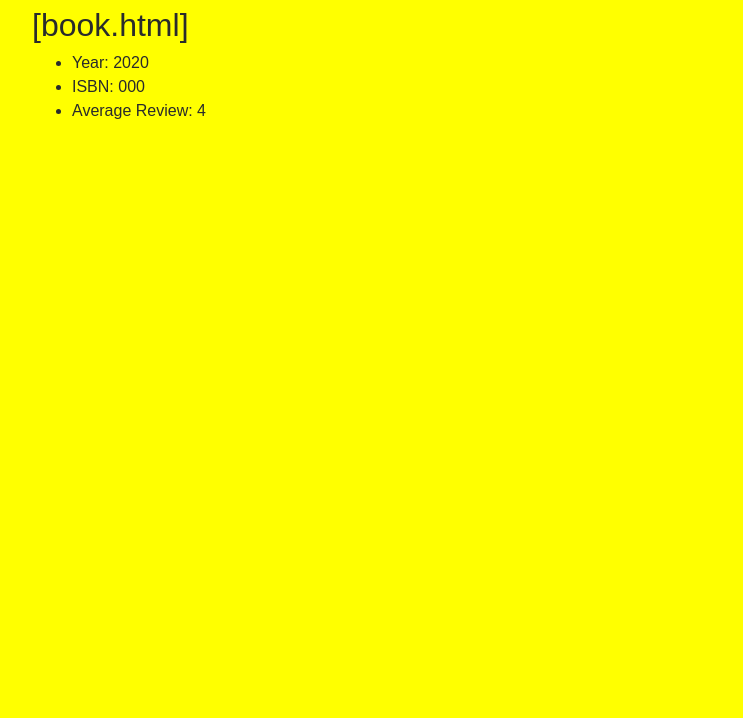
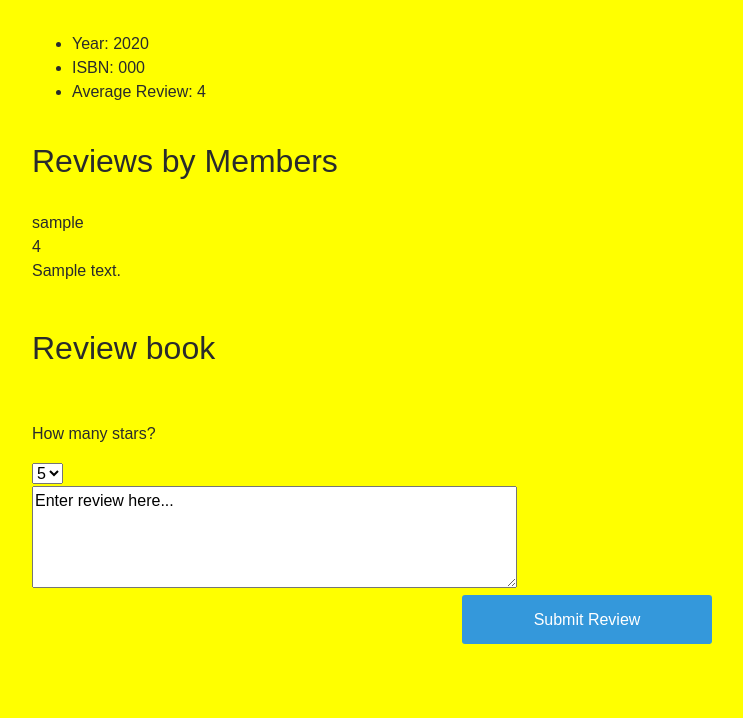
Before and after one commit to ababen/cs50w-project1, a Flask app: template templates/book.html in a window 1280 px wide. Shown: the part 285-1003 px from the top of the page, without its empty margins (53-796 px from the left). Before the commit the page ends 404 px from the top, so only its background shows below. Run offline with Flask 2, Linux system fonts and the light colour scheme; the template is opened without the code that fills it: most values are stand-ins (such as "Sample title", 1, 10 or a date in 2020); some libraries are stand-ins or nearby versions.

```diff
--- a/application.py
+++ b/application.py
@@ -38,7 +38,7 @@ def register():
         db.execute("INSERT INTO users (username, password) VALUES (:username, :password)",
                 {"username": username, "password": password})
         db.commit()
-        session["user_id"] = username
+        session["user_name"] = username
         return render_template("search.html")
 
 @app.route("/login", methods=["POST"])
@@ -50,7 +50,7 @@ def login():
     # Make sure the login exists.
     if db.execute("SELECT * FROM users WHERE (username = :username) AND (password = :password)",
                 {"username": username, "password": password}).rowcount == 1:
-        session["user_id"] = username #Store user id here
+        session["user_name"] = username #Store user id here
         session["logged_in"] = True
         return render_template("search.html", username=username)
     else:
@@ -61,7 +61,7 @@ def login():
 def logout():
     username = None
     password = None
-    session["user_id"] = None
+    session["user_name"] = None
     session['logged_in'] = False
     session.clear()
     return render_template("index.html")
@@ -119,7 +119,28 @@ def book(book_id):
         book_all = res.json()
         book_rating = book_all['books'][0]['average_rating']
 
-        return render_template("book.html", book=book, book_rating=book_rating)
+        reviews = db.execute("SELECT * FROM reviews LEFT JOIN public.users ON (reviews.user_id = users.id) WHERE book_id = :id", {"id": book_id}).fetchall()
+
+        return render_template("book.html", book=book, book_rating=book_rating, reviews=reviews)
+
+@app.route("/review/<int:book_id>", methods=["POST"])
+def review(book_id):
+    stars = request.form.get("stars")
+    review = request.form.get("review")
+
+    curr_reviews = db.execute("SELECT * FROM reviews LEFT JOIN public.users ON (reviews.user_id = users.id) WHERE book_id = :id", {"id": book_id}).fetchall
+
+    # session["user_id"] =
+
+    """
+    if db.execute("SELECT * FROM reviews LEFT JOIN public.users ON (reviews.user_id = users.id) WHERE book_id = :id", {"id": book_id}).rowcount > 0:
+        return render_template("error.html", message="Review already exists.")
+    else:
+        # db.execute("SELECT * FROM users WHERE username = :username", {"username" : username }).fetchone
+        db.execute("INSERT INTO reviews (book_id, user_id, stars, review) VALUES (:book_id, :user_id, :stars, :review)", {"book_id": book_id, "user_id": user_id, "stars": stars, "review": review})
+        db.commit()
+    """
+    return render_template("error.html", message=curr_reviews.users_id)
 
 @app.route("/api/<int:isbn_id>", methods=["GET"])
 def api(isbn_id):
--- a/templates/book.html
+++ b/templates/book.html
@@ -6,10 +6,44 @@
 
 {% block body %}
 <h1>Book {{ book.title }} by {{ book.author }}</h1>
-<h2>[book.html]</h2>
+<br>
     <ul>
         <li>Year: {{ book.year }}</li>
         <li>ISBN: {{ book.isbn }}</li>
         <li>Average Review: {{ book_rating }}</li>
     </ul>
+    <br>
+    <h2>Reviews by Members</h2>
+    <br>
+    {% for reviews in reviews %}
+      {{ reviews.username }}
+      <br>
+        {{ reviews.stars }}
+        <br>
+        {{ reviews.review }}
+        <br>
+        <br>
+    {% endfor %}
+    <br>
+    <h2>Review book</h2>
+    <br>
+    <div>
+    </div>
+    <form action="{{ url_for('review', book_id=book.id) }}" method="post">
+      <br>
+      <p>How many stars?</p>
+      <select name="stars">
+        <option value="5">5</option>
+        <option value="4">4</option>
+        <option value="3">3</option>
+        <option value="2">2</option>
+        <option value="1">1</option>
+      </select>
+      <br>
+      <textarea type="textarea" name="review" placeholder="Enter review here" rows="4" cols="50" draggable="true">Enter review here...</textarea>
+      <br>
+      <button class="btn btn-primary btn-large btn-block" >Submit Review</button>
+    </form>
+    <br>
+
 {% endblock %}
```
Also changed, not shown: 2 other files.
